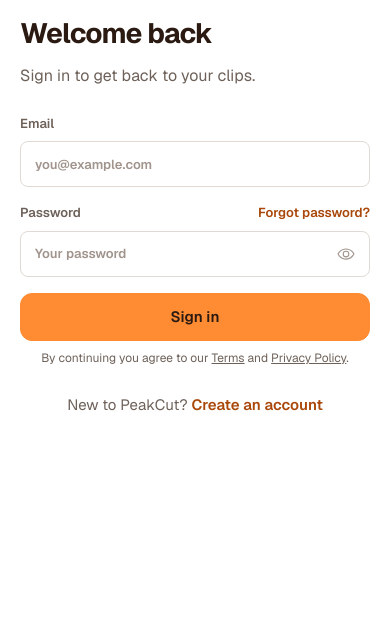
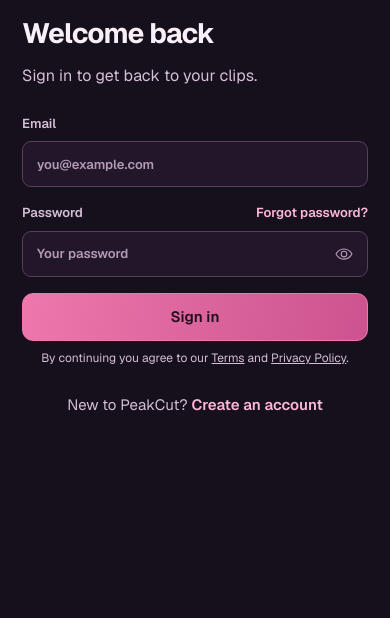
Before and after one commit to saifPHP411/Cutout-Pro, a plain HTML site: page web/auth.html in a window 390 px wide. Shown: the part 226-844 px from the top of the page. Drawn offline with nearby package versions, Linux system fonts and the light colour scheme; no server answers.

Commit message:
style(auth): align with burgundy studio and dark mobile theme

```diff
--- a/web/auth.html
+++ b/web/auth.html
@@ -3,6 +3,7 @@
 <head>
 <meta charset="utf-8">
 <meta name="viewport" content="width=device-width, initial-scale=1">
+<meta name="theme-color" content="#0E0B14">
 <title>Sign in to PeakCut</title>
 <meta name="description" content="Sign in or create your PeakCut account.">
 <link rel="icon" type="image/svg+xml" href="/brand/favicon.svg">
@@ -72,6 +73,45 @@ input::placeholder{color:var(--faint)}
 .g{width:20px;height:20px}
 .mobile-logo{display:none}
 @media (max-width:860px){body{grid-template-columns:1fr;background:#fff}.side{display:none}.main{margin:0;border-radius:0;min-height:100vh;align-content:center}.mobile-logo{display:block;height:34px;margin-bottom:28px}}
+
+
+/* PeakCut Pro — shared burgundy/dark UI tokens */
+:root{
+ --brand:#E7659F;--brand-hi:#F080B3;--brand-press:#F080B3;
+ --brand-ink:#240C1B;--brand-soft:#3A2139;--brand-line:#744464;--brand-deep:#FDB6D5;
+ --ink:#F9EFF8;--deep:#FDB6D5;--soft:#3A2139;--line-b:#744464;
+ --frame:#0E0B14;--frame-2:#211728;--frame-text:#FBF2F9;--frame-dim:#D0B9D0;--frame-line:#3D2A42;
+ --bg:#16101C;--muted:#261A2D;--line:#3C2A43;--line-2:#5B3C59;
+ --text:#F9EFF8;--dim:#D4BFD4;--faint:#B59AB6;
+ --good:#79DEB6;--good-soft:#1C352E;--bad:#FFB0B9;--bad-soft:#45232E;
+ --r-lg:18px;--r:13px;--r-sm:9px;color-scheme:dark;
+}
+::selection{background:#744464;color:#fff}
+:focus-visible{outline:2px solid #FFC1DE;outline-offset:3px}
+:where(input,textarea,select){color:var(--text);background:#1B1223;border-color:var(--line-2)}
+:where(input,textarea)::placeholder{color:var(--faint);opacity:1}
+.btn.primary,.btn.primary:hover{background:linear-gradient(100deg,#EE77AC,#CC538F);border-color:#EE77AC;color:var(--brand-ink)}
+.btn.primary:hover{background:linear-gradient(100deg,#FF96BF,#E06AA1)}
+.btn.dark{background:#402340;border-color:#72486B;color:var(--text)}
+.btn.dark:hover{background:#583153;border-color:#926285}
+.btn{border-radius:11px}
+.btn:focus-visible{outline:2px solid #FFC1DE;outline-offset:3px}
+
+
+body{background:var(--frame)}
+.side{background:radial-gradient(ellipse at 10% 10%,#472341,#0E0B14 72%)}
+.main{background:#191120;border:1px solid var(--line)}
+.mobile-logo{filter:brightness(0) invert(1)}
+.card h2,.side h1{color:var(--text)}
+.card{background:transparent}
+input{background:#21162A;border-color:var(--line-2);color:var(--text)}
+input:hover{border-color:#906087}
+input:focus{background:#281930;border-color:var(--brand)}
+.btn{background:#2B1C32;color:var(--text);border-color:var(--line-2)}
+.btn:hover{background:#3D2841;border-color:#805277}
+.or::before,.or::after{background:var(--line)}
+@media(max-width:860px){body{background:var(--bg)}.main{min-height:100dvh;background:var(--bg);border:0;padding:28px 22px}.card{max-width:440px}}
+
 </style>
 </head>
 <body>
```
